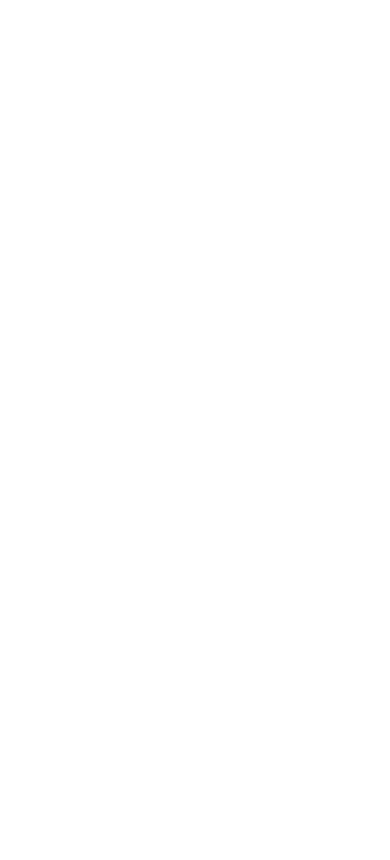
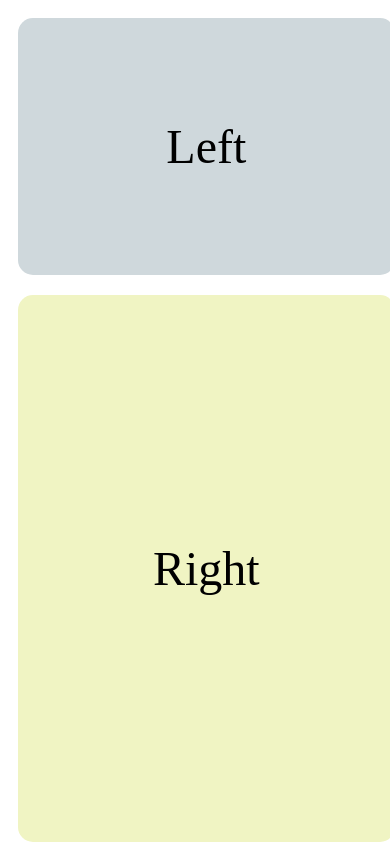
Before and after one commit to Sabuj-Chowdhury/flex-and-gird-PRACTICE, a plain HTML site: page responsive-flex-layout/index.html in a window 390 px wide. Drawn offline with Linux system fonts and the light colour scheme.

Commit message:
testing commit

```diff
--- a/responsive-flex-layout/index.html
+++ b/responsive-flex-layout/index.html
@@ -3,9 +3,59 @@
 <head>
     <meta charset="UTF-8">
     <meta name="viewport" content="width=device-width, initial-scale=1.0">
-    <title>Document</title>
+    <title>Responsive flex layout</title>
+    <style>
+        .container{
+            height: 100vh;
+            /* border: 2px solid black; */
+            display: flex;
+            justify-content: space-between;
+        }
+        .left,.right{
+            padding: 20px;
+            margin: 10px;
+            border-radius: 15px;
+            display: flex;
+            justify-content: center;
+            align-items: center;
+            font-size: 3em;
+            /* border: 1px salmon solid; */
+        }
+        .left{
+            background-color: #cfd8dc;
+            width: 30%;
+        }
+        .right{
+            background-color: #f0f4c3;
+            width: 70%;
+        }
+        @media screen and (max-width:768px) {
+            .container{
+                flex-direction: column;
+            }
+            .left,.right{
+                width: 90%;
+            }
+            .left{
+                height: 30%;
+            }
+            .right{
+                height: 70%;
+            }
+
+        }
+    </style>
 </head>
 <body>
 
+    <div class="container">
+        <div class="left">
+           Left
+        </div>
+        <div class="right">
+            Right
+        </div>
+    </div>
+
 </body>
 </html>
```
Also changed, not shown: 1 other file.
